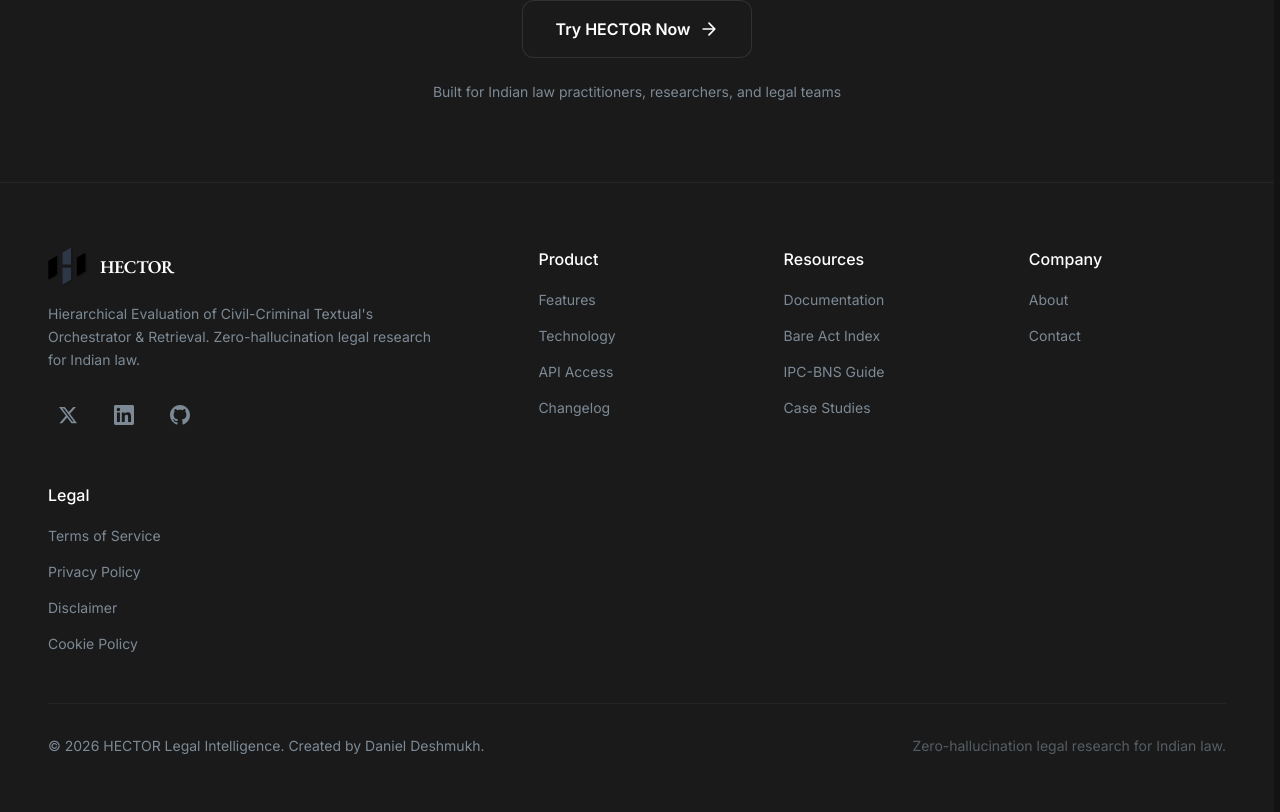
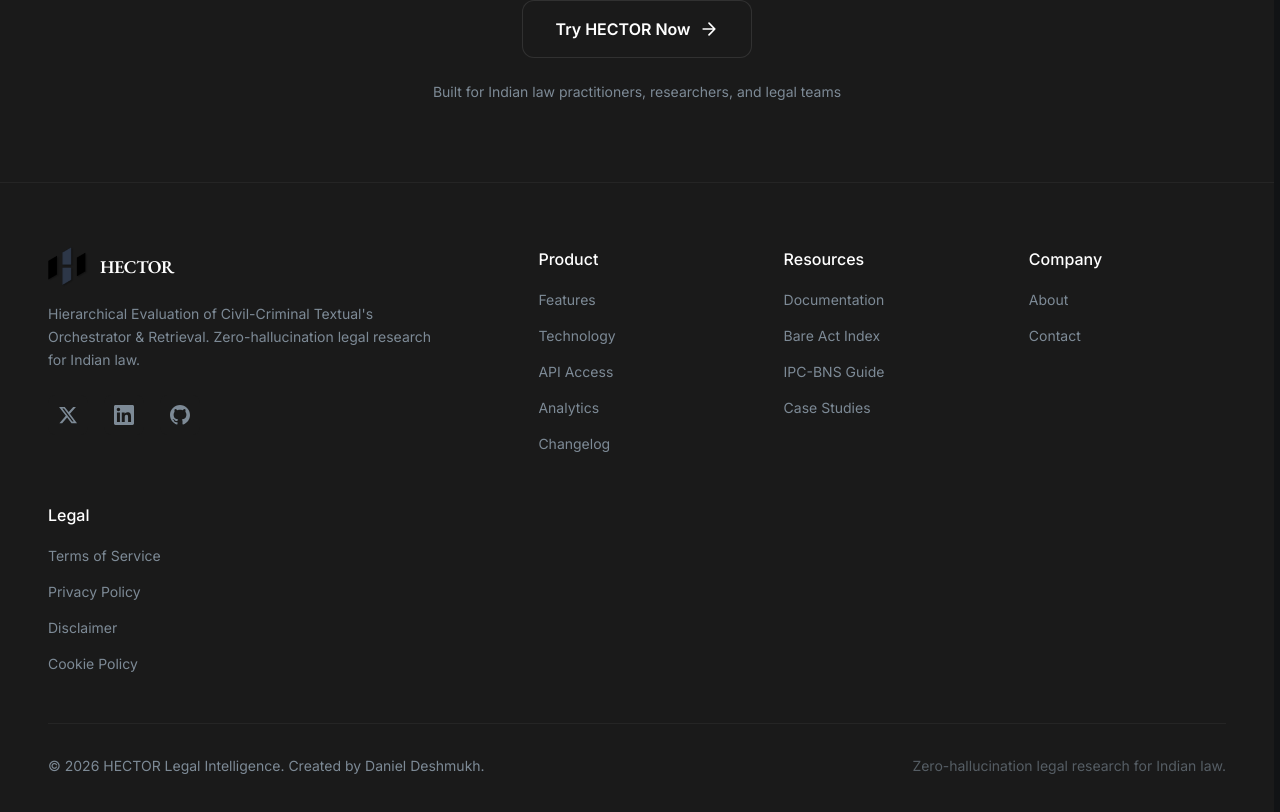
Before and after one commit to DanielDeshmukh/Hector, a Next.js app in the folder hector/: page /landing in a window 1280 px wide. Shown: the part 5568-6380 px from the top of the page. Built offline with nearby package versions, Linux system fonts and the light colour scheme.

Commit message:
feat(analytics): add Analytics link to landing page footers
Both Footer.tsx and SubPageLayout.tsx now include an 'Analytics'
link in the Product column pointing to /analytics dashboard.

```diff
--- a/hector/src/components/landing/Footer.tsx
+++ b/hector/src/components/landing/Footer.tsx
@@ -5,6 +5,7 @@ const footerLinks = {
     { label: "Features", href: "/landing#features" },
     { label: "Technology", href: "/landing#technology" },
     { label: "API Access", href: "/landing/api-access" },
+    { label: "Analytics", href: "/analytics" },
     { label: "Changelog", href: "/landing/changelog" },
   ],
   Resources: [
--- a/hector/src/components/landing/SubPageLayout.tsx
+++ b/hector/src/components/landing/SubPageLayout.tsx
@@ -15,6 +15,7 @@ const footerLinks = {
     { label: "Features", href: "/landing#features" },
     { label: "Technology", href: "/landing#technology" },
     { label: "API Access", href: "/landing/api-access" },
+    { label: "Analytics", href: "/analytics" },
     { label: "Changelog", href: "/landing/changelog" },
   ],
   Resources: [
```
